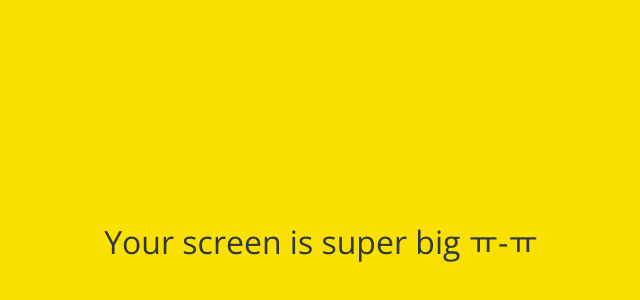
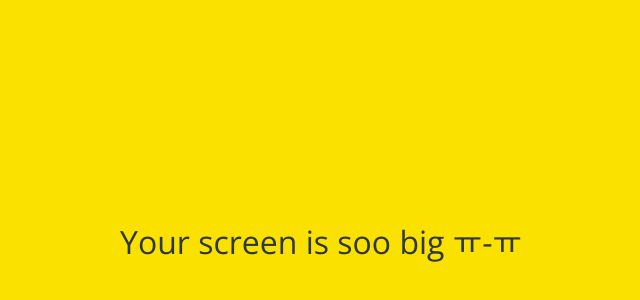
Before and after one commit to sm-lee77/kokoa-clone-2022, a plain HTML site: page chats.html in a window 1280 px wide. Shown: the part 158-458 px from the top of the page, without its empty margins (319-959 px from the left). Drawn offline with nearby package versions, Linux system fonts and the light colour scheme.

Commit message:
super -> soo

```diff
--- a/chats.html
+++ b/chats.html
@@ -92,7 +92,7 @@
     </nav>
 
     <div id="no-mobile">
-      <span>Your screen is super big ㅠ-ㅠ</span>
+      <span>Your screen is soo big ㅠ-ㅠ</span>
     </div>
 
     <script
```
